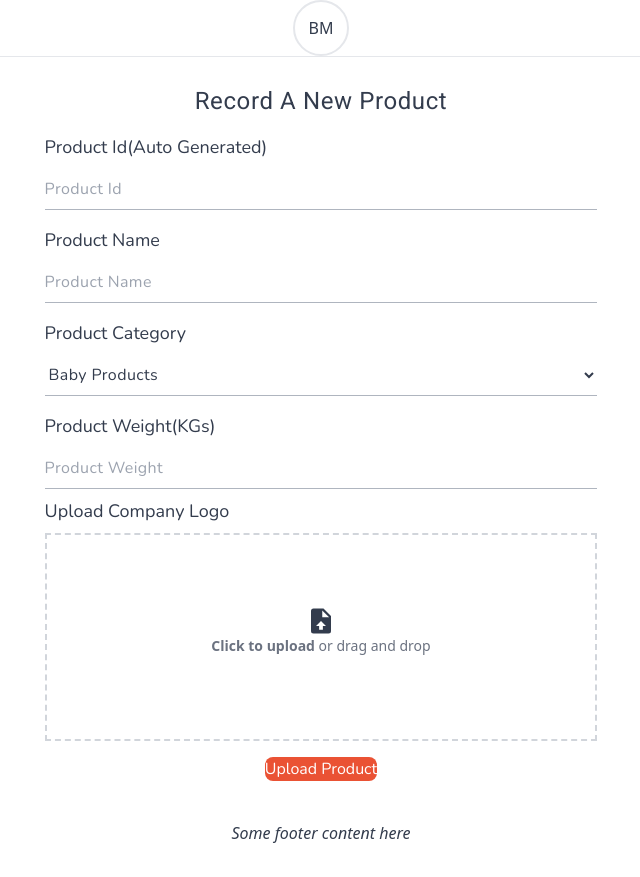
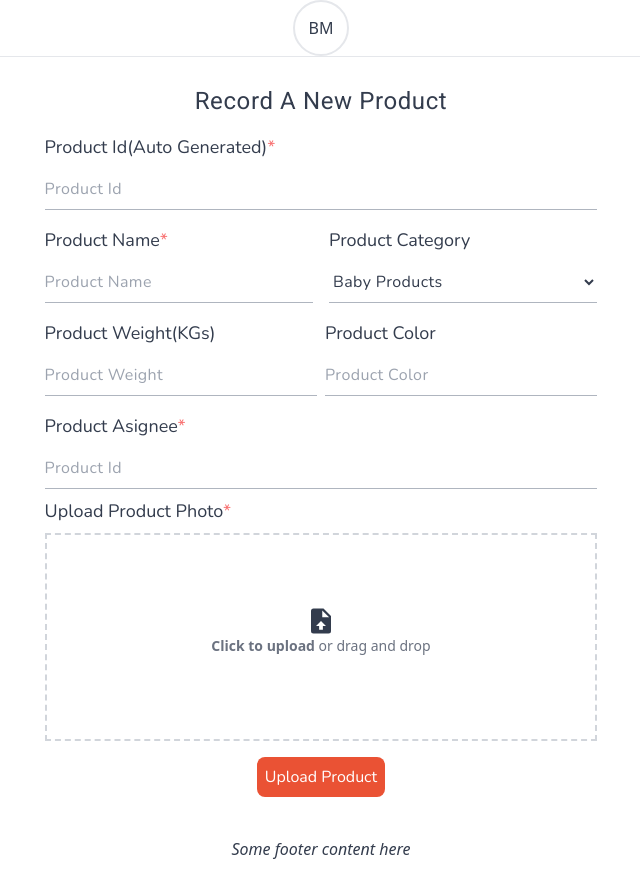
Before and after one commit to bikathi/sales-companion, a Nuxt app: page /catalog/product-upload in a window 1280 px wide. Shown: the whole page, without its empty margins (319-959 px from the left). Built offline with nearby package versions, Linux system fonts and the light colour scheme.

Commit message:
Modify UI of form to accomodate more fields

```diff
--- a/components/forms/ProductUploadForm.vue
+++ b/components/forms/ProductUploadForm.vue
@@ -2,7 +2,7 @@
 	<form class="h-fit p-2 w-[45%] space-y-2">
 		<div class="flex flex-col space-y-2">
 			<label
-				class="product-upload-labels"
+				class="product-upload-labels after:content-['*'] after:text-error"
 				for="product-id"
 				>Product Id(Auto Generated)</label
 			>
@@ -12,9 +12,10 @@
 				placeholder="Product Id"
 				id="product-id" />
 		</div>
-		<div class="flex flex-col space-y-2">
+		<div class="flex space-x-4">
+			<div class="flex flex-col space-y-2 w-1/2">
 				<label
-				class="product-upload-labels"
+					class="product-upload-labels after:content-['*'] after:text-error"
 					for="product-name"
 					>Product Name</label
 				>
@@ -24,7 +25,7 @@
 					placeholder="Product Name"
 					id="product-name" />
 			</div>
-		<div class="flex flex-col space-y-2">
+			<div class="flex flex-col space-y-2 w-1/2">
 				<label
 					class="product-upload-labels"
 					for="product-id"
@@ -49,23 +50,54 @@
 					</option>
 				</select>
 			</div>
-		<div class="flex flex-col space-y-2">
+		</div>
+		<div class="flex space-x-2">
+			<div class="flex flex-col space-y-2 w-1/2">
 				<label
 					class="product-upload-labels"
 					for="product-weight"
 					>Product Weight(KGs)</label
 				>
 				<input
-				type="number"
+					type="text"
+					datatype="number"
+					pattern="[0-...]"
 					class="product-upload-inputs"
 					placeholder="Product Weight"
 					id="product-weight" />
 			</div>
+			<div class="flex flex-col space-y-2 w-1/2">
+				<label
+					class="product-upload-labels"
+					for="product-color"
+					>Product Color</label
+				>
+				<input
+					type="text"
+					datatype="number"
+					pattern="[0-...]"
+					class="product-upload-inputs"
+					placeholder="Product Color"
+					id="product-color" />
+			</div>
+		</div>
+		<div class="flex flex-col space-y-2">
+			<label
+				class="product-upload-labels after:content-['*'] after:text-error"
+				for="product-asignee"
+				>Product Asignee</label
+			>
+			<input
+				type="text"
+				class="product-upload-inputs"
+				placeholder="Product Id"
+				id="product-asignee" />
+		</div>
 		<div class="w-full">
 			<label
 				for="photos"
-				class="product-upload-labels"
-				>Upload Company Logo</label
+				class="product-upload-labels after:content-['*'] after:text-error"
+				>Upload Product Photo</label
 			>
 			<label
 				for="dropzone-file"
@@ -85,7 +117,7 @@
 			</label>
 		</div>
 		<div class="flex justify-center p-2">
-			<button class="generic-button p-0">Upload Product</button>
+			<button class="generic-button p-2">Upload Product</button>
 		</div>
 	</form>
 </template>
```
Lines whose indentation alone changed are shown as unchanged.
